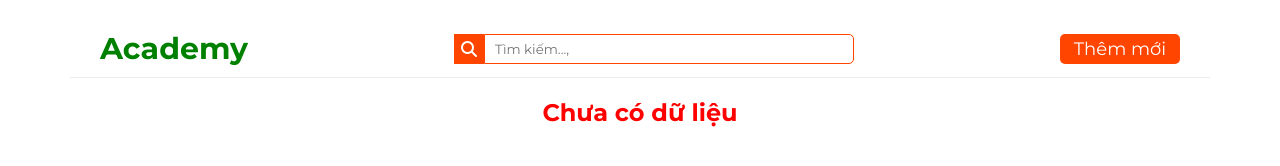
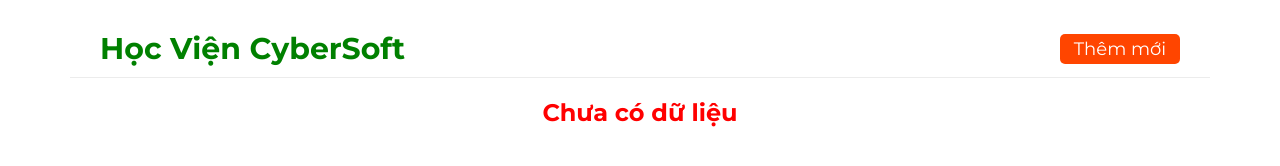
Before and after one commit to buunhut/quanlyhocvien, a plain HTML site: page index.html in a window 1280 px wide. Drawn offline with Linux system fonts and the light colour scheme.

Commit message:
hocviencybersoft

```diff
--- a/index.html
+++ b/index.html
@@ -2,7 +2,7 @@
 <html lang="en">
 
 <head>
-  <title>Academy</title>
+  <title>Quản lý học viện</title>
   <!-- Required meta tags -->
   <meta charset="utf-8" />
   <meta name="viewport" content="width=device-width, initial-scale=1, shrink-to-fit=no" />
@@ -27,7 +27,7 @@
 
     <div class="container">
       <div class="headerContent">
-        <div class="headerLogo"><a href="#">Academy</a></div>
+        <div class="headerLogo"><a href="#">Học Viện CyberSoft</a></div>
         <div id="mySearch" class="search">
           <i class="fa-solid fa-magnifying-glass"></i>
           <input type="text" placeholder="Tìm kiếm...," id="timKiem" />
--- a/style.scss
+++ b/style.scss
@@ -5,7 +5,7 @@
   font-family: "Montserrat", sans-serif;
 }
 .none {
-  display: none;
+  display: none !important;
 }
 .transform0 {
   transform: translate(-50%, -300%) !important;
```
Also changed, not shown: css/style.css, 1 other file.
